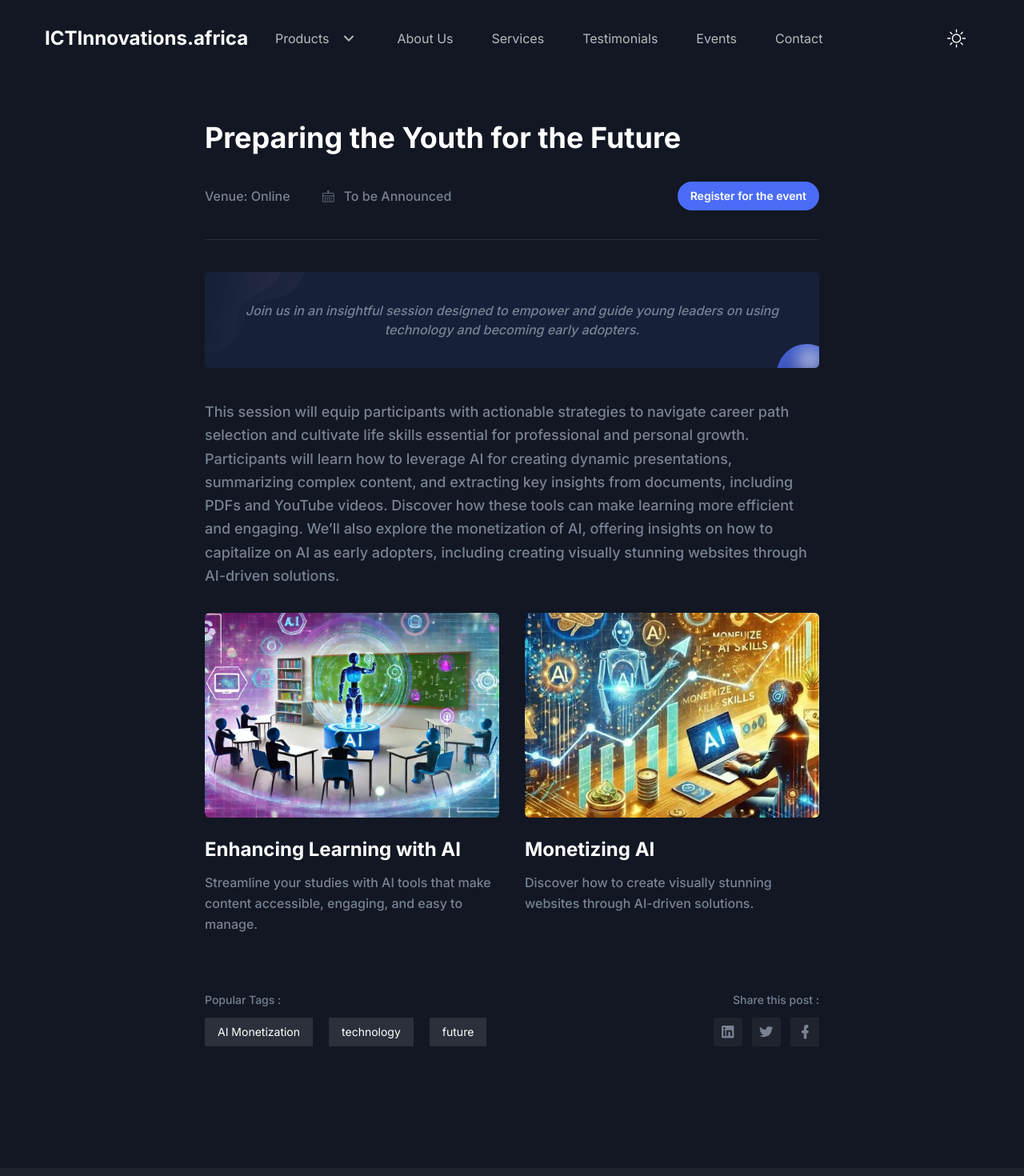
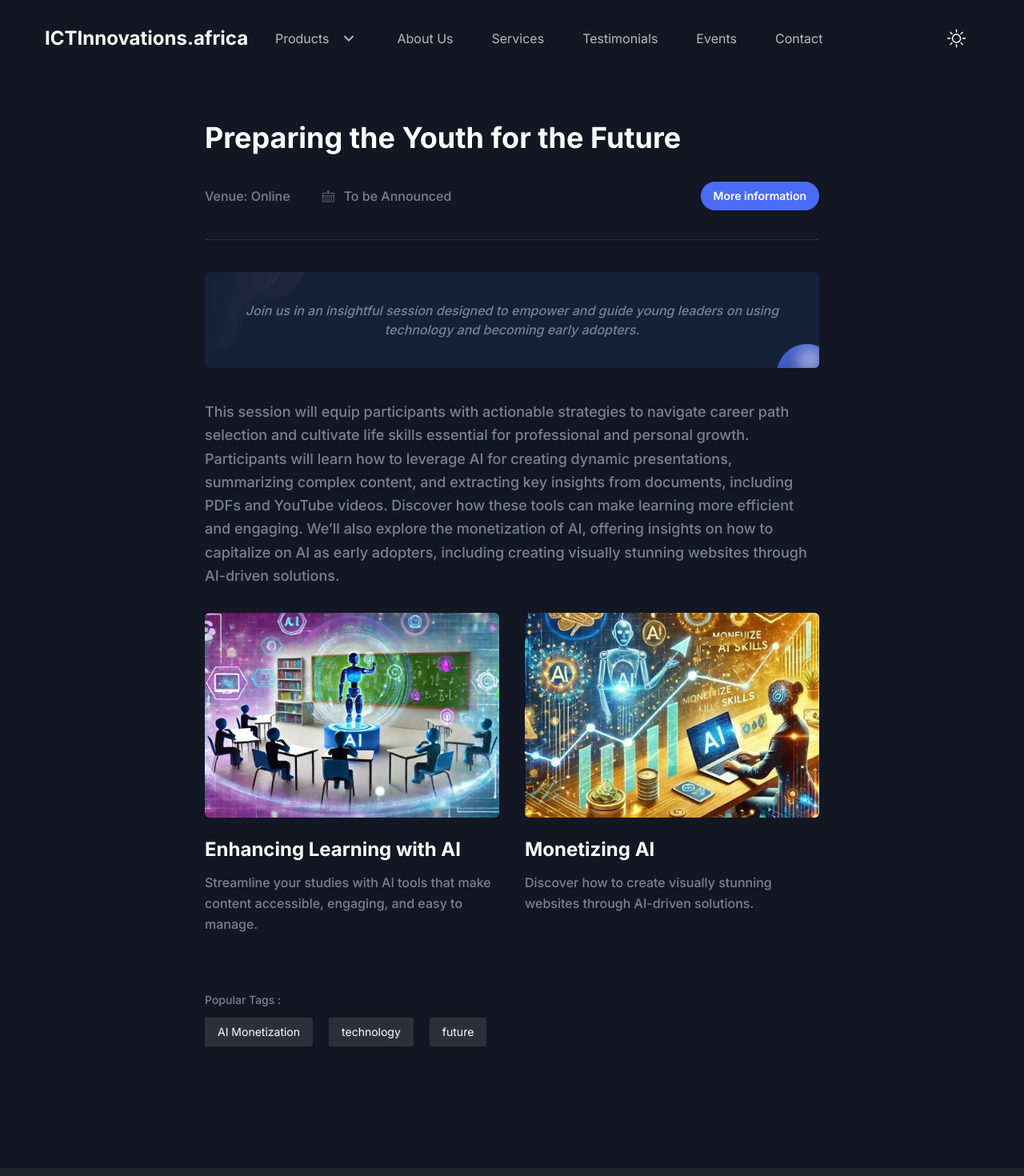
Before and after one commit to NewtonMutugi/ict-innovations-africa, a Next.js app: page /event-details/1 in a window 1280 px wide. Shown: the top 1470 px of the page at 80% size. Built offline with nearby package versions, Linux system fonts and the light colour scheme.

Commit message:
Update event details page to change button text and comment out share section

```diff
--- a/app/event-details/[eventId]/page.tsx
+++ b/app/event-details/[eventId]/page.tsx
@@ -75,7 +75,7 @@ const EventDetailsPage = () => {
                       rel="noreferrer"
                       className="inline-flex items-center justify-center rounded-full bg-primary px-4 py-2 text-sm font-semibold text-white"
                     >
-                      Register for the event
+                      More information
                     </a>
                   </div>
                 </div>
@@ -234,14 +234,14 @@ const EventDetailsPage = () => {
                       ))}
                     </div>
                   </div>
-                  <div className="mb-5 sm:ml-auto">
+                  {/* <div className="mb-5 sm:ml-auto">
                     <h5 className="mb-3 text-sm font-medium text-body-color sm:text-right">
                       Share this post :
                     </h5>
                     <div className="flex items-center sm:justify-end">
                       <SharePost />
                     </div>
-                  </div>
+                  </div> */}
                 </span>
               </div>
             </div>
```
